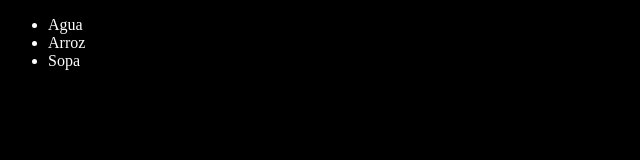
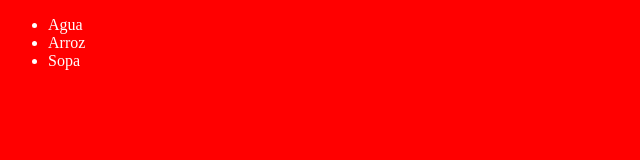
Before and after one commit to andrew962/sass, a plain HTML site: page index.html in a window 1280 px wide. Shown: the whole page, without its empty margins (0-640 px from the left). Drawn offline with Linux system fonts and the light colour scheme.

Commit message:
Partials

```diff
--- a/scss/_variables.scss
+++ b/scss/_variables.scss
@@ -1,2 +1,3 @@
-$primary: #000;
-$font-primary: #fff;
+$primary: #000 !default;
+$font-primary: #fff !default;
+$font-secondary: rgb(206, 206, 206) !default;
--- a/scss/style.scss
+++ b/scss/style.scss
@@ -1,4 +1,6 @@
-@use "variables";
+@use "variables" with (
+    $primary: red
+);
 
 body {
     background-color: variables.$primary;
```
Also changed, not shown: css/style.css, 3 other files.
